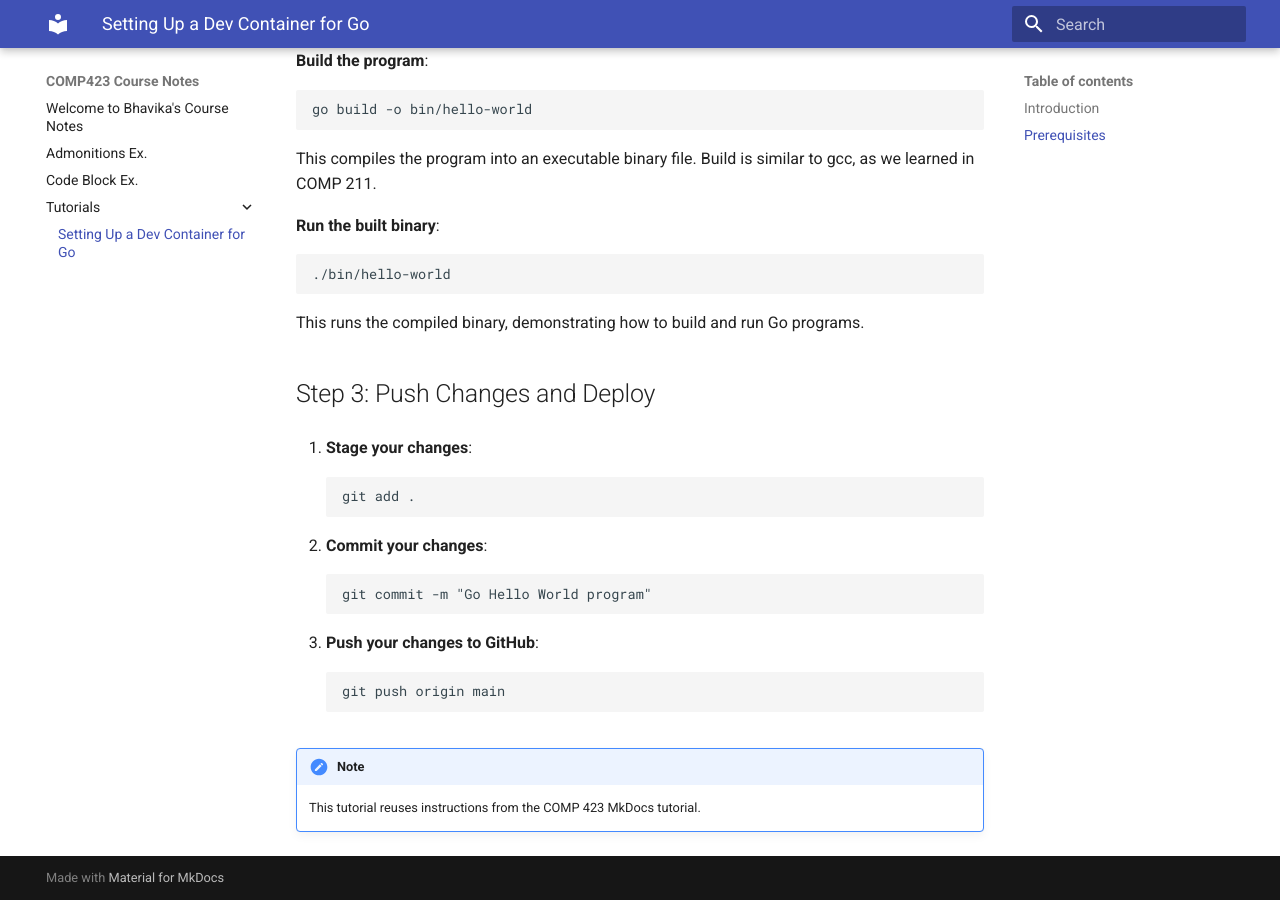
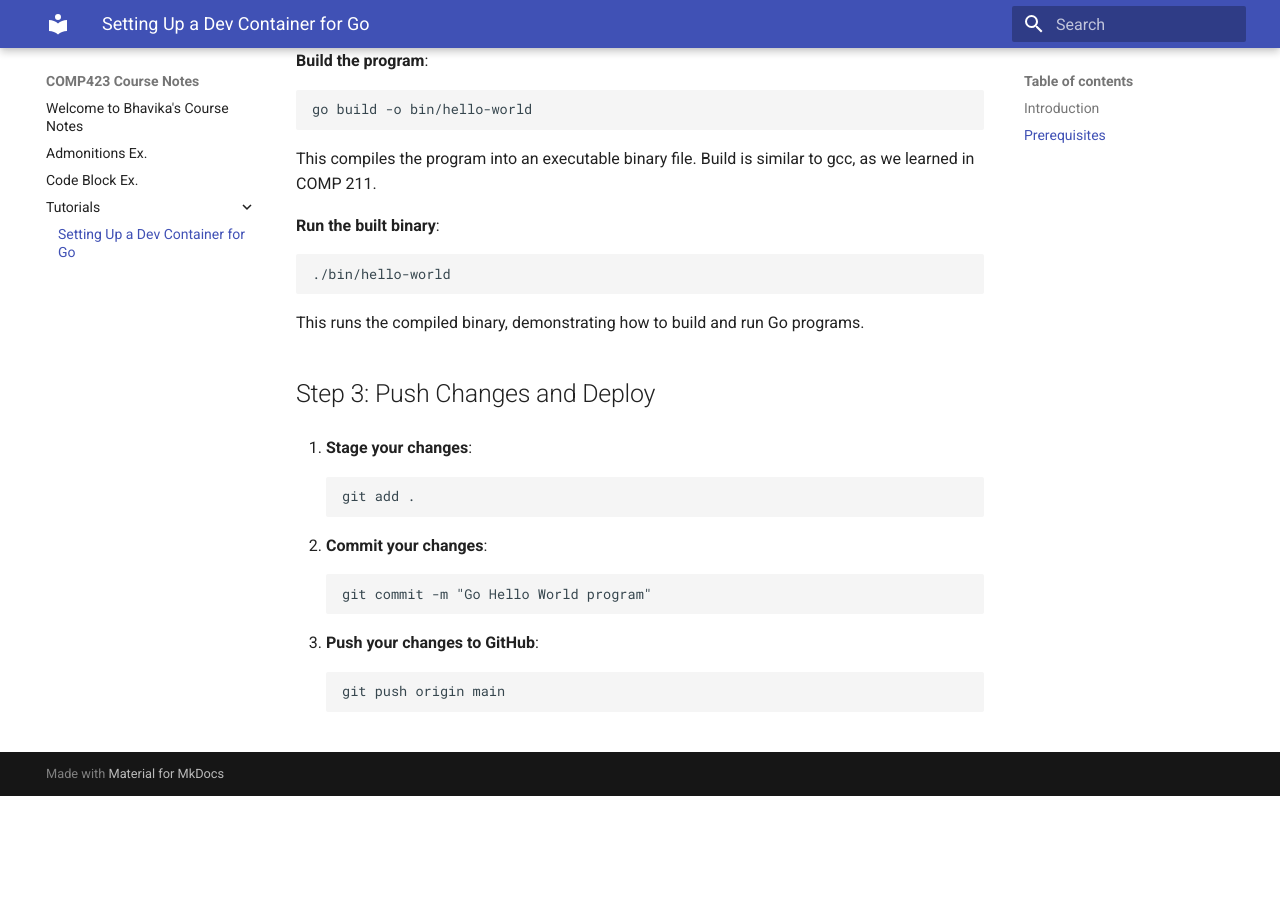
Before and after one commit to bhavikal/comp423-course-notes, an MkDocs documentation site: the page built from docs/tutorials/go-setup.md, in a window 1280 px wide and 900 px high, scrolled down 4409 px. Built offline with MkDocs 1.6.1 and Material for MkDocs 9.7.7, drawn with Linux system fonts in a browser that asks for light colours; after the commit the page ends 5205 px from its top, so only the background shows below that.

Commit message:
Second draft edits

````diff
--- a/docs/tutorials/go-setup.md
+++ b/docs/tutorials/go-setup.md
@@ -186,6 +186,3 @@ git commit -m "Go Hello World program"
 ```
 git push origin main
 ```
-
-!!! note
-    This tutorial reuses instructions from the COMP 423 MkDocs tutorial.
````
